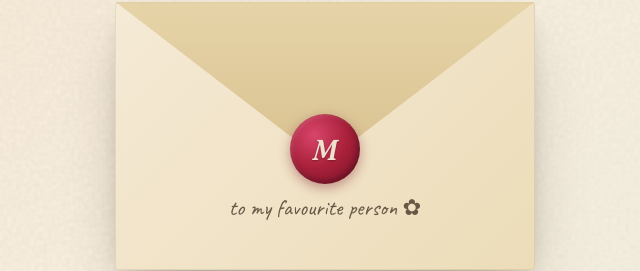
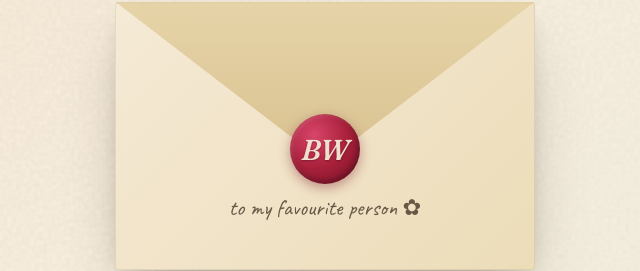
Before and after one commit to patrick-25/beckybday, a plain HTML site: page index.html in a window 1280 px wide. Shown: the part 264-535 px from the top of the page, 315-955 px from the left. Drawn offline with nearby package versions, Linux system fonts and the light colour scheme.

Commit message:
Update index.html

```diff
--- a/index.html
+++ b/index.html
@@ -757,7 +757,7 @@ body::before {
 <section class="stage" id="envelope-stage">
   <div class="envelope locked" id="envelope" role="button" tabindex="0" aria-label="Birthday envelope, locked until midnight">
     <div class="envelope-flap"></div>
-    <div class="wax-seal"><span class="wax-seal-inner">M</span></div>
+    <div class="wax-seal"><span class="wax-seal-inner">BW</span></div>
     <div class="envelope-label">to my favourite person ✿</div>
     <div class="tap-hint" id="tap-hint" style="display:none;">tap to open ↓</div>
     <div class="countdown-wrap">
```
